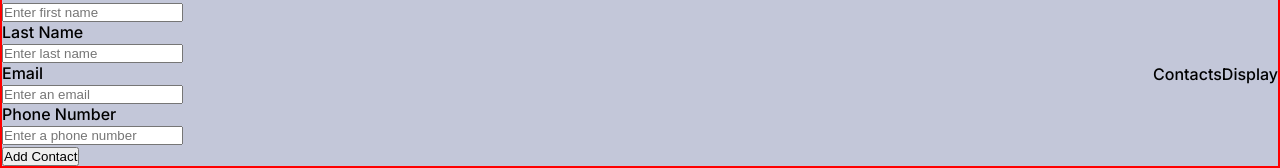
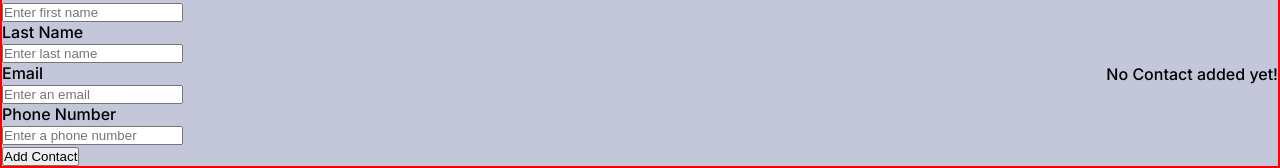
Before and after one commit to nabeelcodes/Contacts-Tracker, a React (Create React App) app: page / in a window 1280 px wide. Shown: the part 502-670 px from the top of the page. Built offline with nearby package versions, Linux system fonts and the light colour scheme.

Commit message:
Added and improved functionality

```diff
--- a/src/App.js
+++ b/src/App.js
@@ -3,22 +3,27 @@ import { ContactsDisplay, ContactsForm, GenericContainer, GlobalStyles, MainCont
 
 // getting values from localStorage
 const getDataFromLocalStorage = () => {
-   const dataFromLS = localStorage.getItem("ContactsList");
-   if (dataFromLS) {
+   try {
+      const dataFromLS = localStorage.getItem("ContactsList");
+      if (dataFromLS === null) {
+         return [];
+      }
+      console.log(dataFromLS, typeof dataFromLS);
       return JSON.parse(dataFromLS);
-   } else {
-      return [];
+   } catch (error) {
+      console.log(error);
    }
 };
 
 const App = () => {
    // main user contact array that gets pushed to localStorage as json
    const [contacts, setContacts] = useState(getDataFromLocalStorage());
+   console.log(`ContactsList initialized to ${contacts} ${typeof contacts}`);
 
    // run useEffect every time "contacts" array changes(new contact gets added), then push data to localStorage to update it
    useEffect(() => {
       localStorage.setItem("ContactsList", JSON.stringify(contacts));
-      console.log(contacts.length);
+      console.log("new contact added to LS");
    }, [contacts]);
 
    return (
--- a/src/components/ContactsDisplay.jsx
+++ b/src/components/ContactsDisplay.jsx
@@ -1,7 +1,16 @@
-import React from "react";
+const ContactsDisplay = ({ userData }) => {
+   const contactsListEmpty = userData.length === 0 ? true : false;
 
-const ContactsDisplay = ({ userData }) => {
-   return <div>ContactsDisplay</div>;
+   return (
+      <div>
+         {contactsListEmpty && <div>No Contact added yet!</div>}
+         <div>
+            {userData.map((contact) => (
+               <p key={contact.id}>{contact.firstName}</p>
+            ))}
+         </div>
+      </div>
+   );
 };
 
 export default ContactsDisplay;
--- a/src/components/ContactsForm.jsx
+++ b/src/components/ContactsForm.jsx
@@ -23,7 +23,7 @@ const ContactsForm = ({ userData, createUser }) => {
       const newValues = { id: uuidv4(), ...values };
       const newUserData = [...userData, newValues];
       createUser(newUserData);
-      console.log("user added");
+      console.log("new contact created");
 
       submitProps.setSubmitting(false);
       submitProps.resetForm();
```
